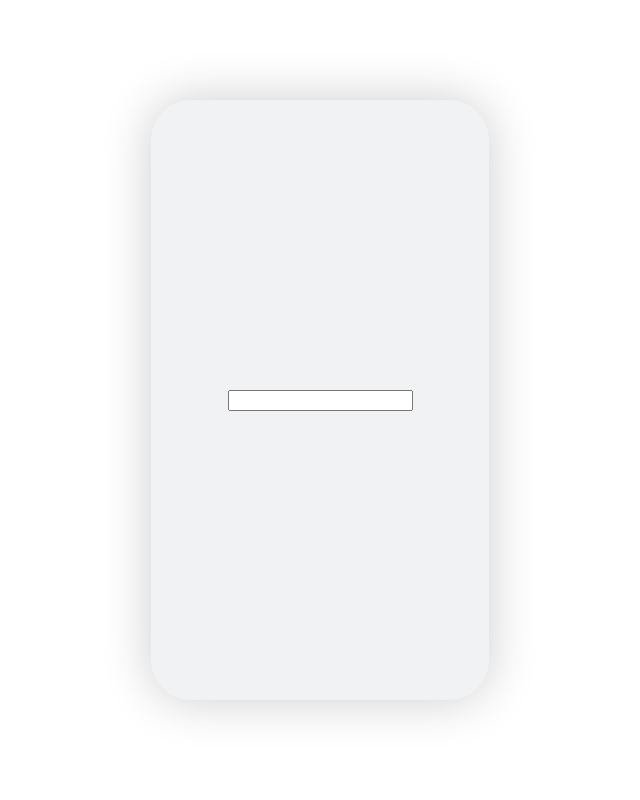
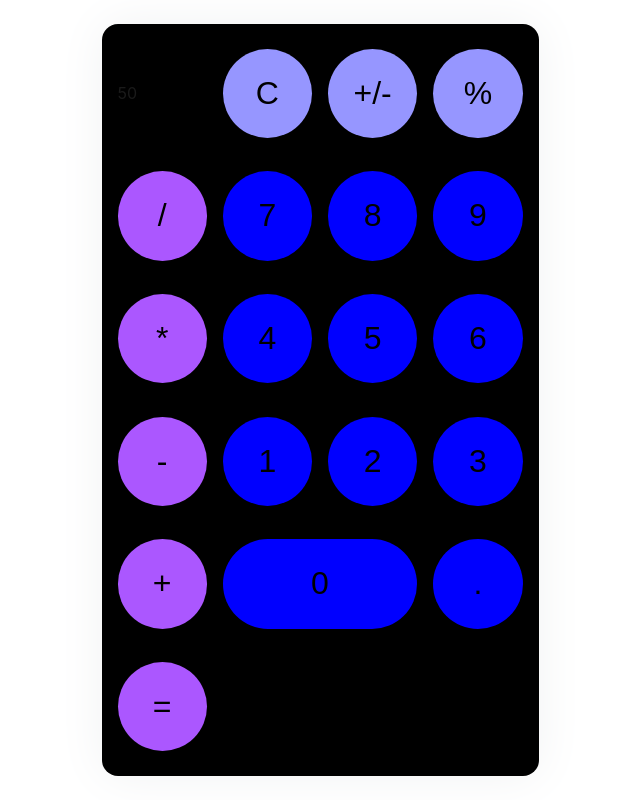
Before and after one commit to nancygmm/Calculadora, a React (Vite) app: page / in a window 1280 px wide. Shown: the whole page, without its empty margins (320-960 px from the left). Built offline with nearby package versions, Linux system fonts and the light colour scheme.

Commit message:
Buttons and result

```diff
--- /dev/null
+++ b/src/Componentes/Boton.jsx
@@ -0,0 +1,9 @@
+import React from 'react'
+import './boton.css'
+
+const Boton = (params) => {
+    const {texto, clase} = params
+  return <button className={clase}>{texto}</button>
+}
+
+export default Boton
--- a/src/Componentes/Calculadora.jsx
+++ b/src/Componentes/Calculadora.jsx
@@ -1,10 +1,30 @@
 import React from 'react'
 import './calculadora.css'
+import Boton from './Boton'
 
 const Calculadora = () => {
   return (
     <main>
-        <input className='answer' type="text" />
+        <span className='answer'>50</span>
+        <Boton texto='C' clase='gris' />
+        <Boton texto='+/-' clase='gris' />
+        <Boton texto='%' clase='gris' />
+        <Boton texto='/' clase='operacion' />
+        <Boton texto='7' clase='numero' />
+        <Boton texto='8' clase='numero' />
+        <Boton texto='9' clase='numero' />
+        <Boton texto='*' clase='operacion' />
+        <Boton texto='4' clase='numero' />
+        <Boton texto='5' clase='numero' />
+        <Boton texto='6' clase='numero' />
+        <Boton texto='-' clase='operacion' />
+        <Boton texto='1' clase='numero' />
+        <Boton texto='2' clase='numero' />
+        <Boton texto='3' clase='numero' />
+        <Boton texto='+' clase='operacion' />
+        <Boton texto='0' clase='cero' />
+        <Boton texto='.' clase='numero' />
+        <Boton texto='=' clase='operacion' />
     </main>
   )
 }
--- /dev/null
+++ b/src/Componentes/boton.css
@@ -0,0 +1,25 @@
+button {
+    border: none;
+    border-radius: 10.5rem;
+    background-color: blue;
+    font-size: 2rem;
+    aspect-ratio: 1/1;
+}
+
+button.active {
+    transform: scale(1.02);
+}
+
+button.gris {
+    background-color: rgb(150, 150, 255);
+}
+
+button.operacion {
+    background-color: rgb(171, 87, 255);
+}
+
+button.cero {
+    background-color: blue;
+    grid-column: span 2;
+    aspect-ratio: 2/0.92;
+}
--- a/src/Componentes/calculadora.css
+++ b/src/Componentes/calculadora.css
@@ -7,13 +7,31 @@ body, html {
 }
 
 main {
-    background-color: #F1F2F3;
+    background-color: #000000;
     aspect-ratio: 9 / 16;
-    border-radius: 40px;
-    height: 90%;
-    min-height: 600px;
-    box-shadow: 0 0 50px rgba(0, 0, 0, 0.20);
-    display: flex;
+    border-radius: 1rem;
+    height: 45rem;
+    box-shadow: 0 0 50px #F1F2F3;
+    padding: 1rem; /* Mantener el espacio interior */
+    display: grid;
+    grid-template-columns: repeat(4, 1fr);
     justify-content: center;
     align-items: center;
+    gap: 1rem;
 }
+
+input {
+    grid-column: span 4;
+    text-align: right;
+    background-color: #4d4d4d;
+    border: none;
+    padding: 0.5rem;
+    color: #fff;
+    border-radius: 0.5rem;
+}
+
+input.answer {
+    font-size: 3rem;
+    height: 7rem;
+    line-height: 3rem;
+}
--- a/src/index.css
+++ b/src/index.css
@@ -5,7 +5,7 @@
 
   color-scheme: light dark;
   color: rgba(255, 255, 255, 0.87);
-  background-color: #82c1fc;
+  background-color: #ffffff;
   color: #1a1a1a;
 
   font-synthesis: none;
@@ -35,35 +35,3 @@ h1 {
   font-size: 3.2em;
   line-height: 1.1;
 }
-
-button {
-  border-radius: 8px;
-  border: 1px solid transparent;
-  padding: 0.6em 1.2em;
-  font-size: 1em;
-  font-weight: 500;
-  font-family: inherit;
-  background-color: #1a1a1a;
-  cursor: pointer;
-  transition: border-color 0.25s;
-}
-button:hover {
-  border-color: #646cff;
-}
-button:focus,
-button:focus-visible {
-  outline: 4px auto -webkit-focus-ring-color;
-}
-
-@media (prefers-color-scheme: light) {
-  :root {
-    color: #213547;
-    background-color: #ffffff;
-  }
-  a:hover {
-    color: #747bff;
-  }
-  button {
-    background-color: #f9f9f9;
-  }
-}
```
